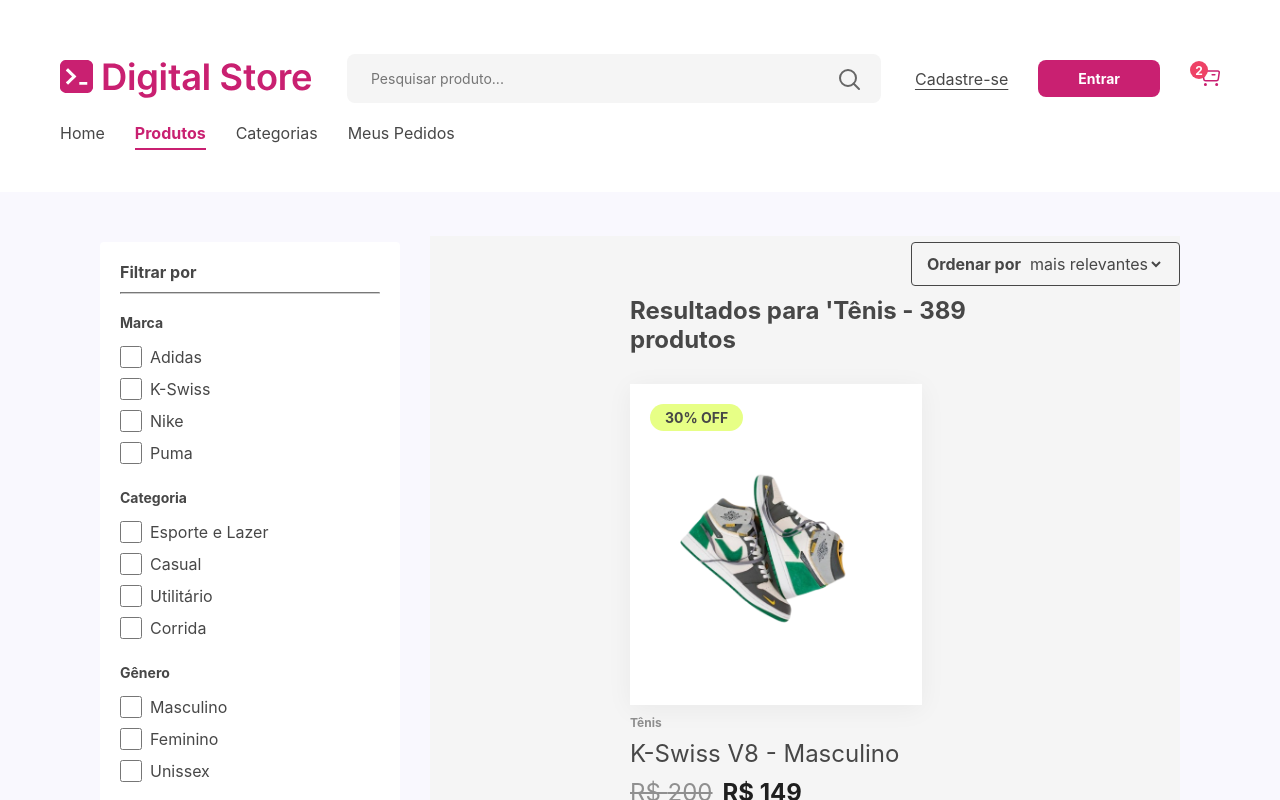
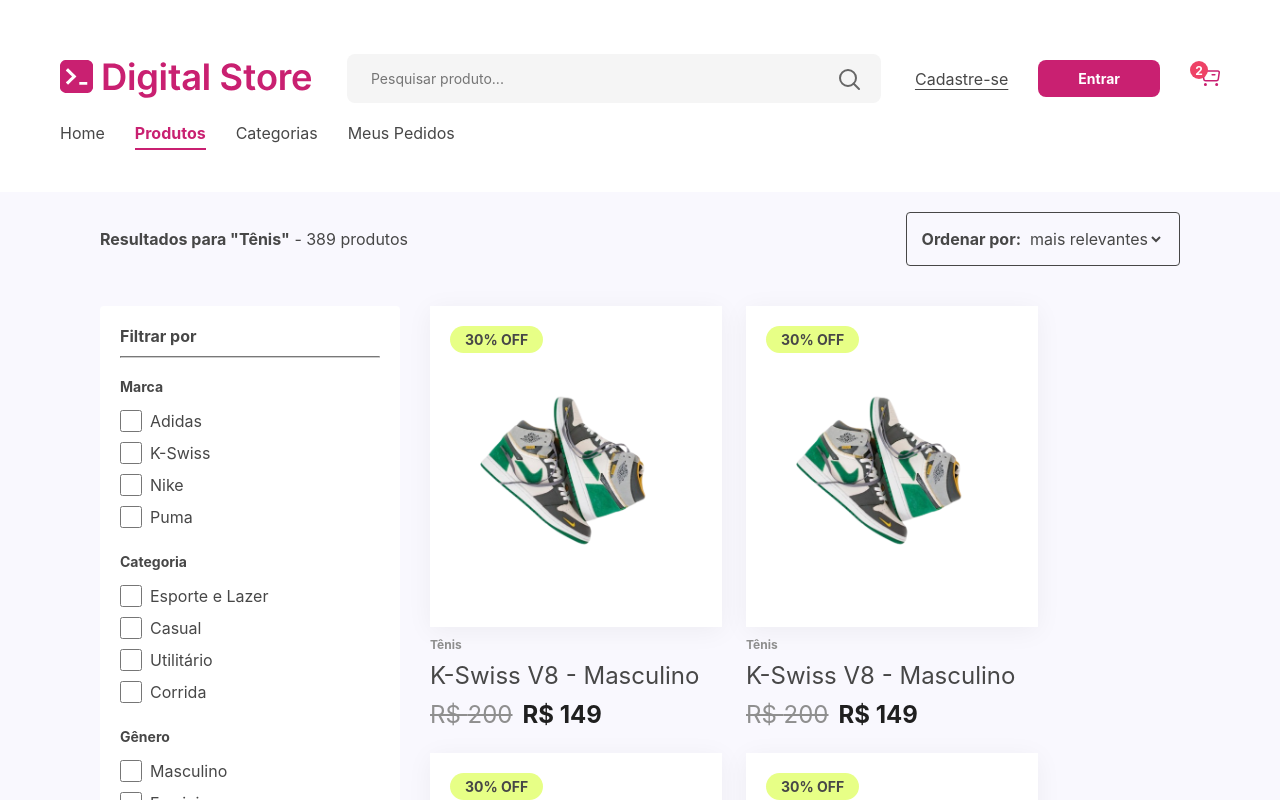
Before and after one commit to weberfern/projeto-final-gtech-frontend, a React (Vite) app: page /products in a window 1280 px wide. Shown: the top 800 px of the page. Built offline with nearby package versions, Linux system fonts and the light colour scheme.

Commit message:
style: refatora layout principal para exibir Ordenar Por ao lado da contagem de Resultados no topo

```diff
--- a/src/components/styles/ProductListingPage.css
+++ b/src/components/styles/ProductListingPage.css
@@ -3,6 +3,26 @@
     flex-direction: column;
     padding: 20px 100px;
     background-color: #F9F8FE;
+}
+
+.product-listing-header {
+    display: flex;
+    justify-content: space-between;
+    /* Joga Título pra ESQUERDA e Caixa pra DIREITA */
+    align-items: center;
+    margin-bottom: 10px;
+    /* Separa o cabeçalho das colunas abaixo */
+}
+
+.product-listing-title {
+    font-size: 16px;
+    font-weight: normal;
+    color: #474747;
+}
+
+.product-listing-title strong {
+    font-weight: bold;
+    color: #474747;
 }
 
 .product-listing-content {
@@ -47,15 +67,8 @@
     align-items: center;
     border: 1px solid #474747;
     border-radius: 4px;
-    padding: 5px 15px;
-    /* Espaçamento interno da caixinha */
+    padding: 10px 15px;
     width: max-content;
-    /* Faz a borda engolir apenas o texto, sem esticar */
-    margin-left: auto;
-    /* Empurra a caixinha toda para o lado direito */
-    margin-bottom: -50px;
-    position: relative;
-    z-index: 2;
 }
 
 .ordenar-container strong {
--- a/src/pages/ProductListingPage.jsx
+++ b/src/pages/ProductListingPage.jsx
@@ -19,75 +19,41 @@
     return (
         <Layout>
             <div className="product-listing-page">
+
+                {/* 1. NOVO CABEÇALHO HORIZONTAL (Título <-   Espaço vazio   -> Ordenar) */}
+                <div className="product-listing-header">
+                    <h2 className="product-listing-title">
+                        <strong>Resultados para "Tênis"</strong> - 389 produtos
+                    </h2>
+                    {/* 6.1 - Ordenar por (agora a caixinha vive livre no header) */}
+                    <div className="ordenar-container">
+                        <strong>Ordenar por:</strong>
+                        <select name="sort" className="sort-select">
+                            <option value="relevantes">mais relevantes</option>
+                            <option value="lowest">menor preço</option>
+                            <option value="highest">maior preço</option>
+                        </select>
+                    </div>
+                </div>
+                {/* 2. O CORPO INFERIOR (Coluna ESQ + Coluna DIR) */}
                 <div className="product-listing-content">
-
                     {/* COLUNA ESQUERDA: Filtros */}
                     <div className="product-listing-filters">
-
                         {/* 6.2 - Filtrar por */}
                         <div className="filter-sort-group">
                             <h3>Filtrar por</h3>
                             <hr style={{ borderColor: "#CCCCCC", marginBottom: "15px" }} />
                         </div>
-
-                        {/* Usando Componente FilterGroup */}
-                        <FilterGroup
-                            title="Marca"
-                            inputType="checkbox"
-                            options={[
-                                { text: "Adidas" },
-                                { text: "K-Swiss" },
-                                { text: "Nike" },
-                                { text: "Puma" },
-                            ]}
-                        />
-                        <FilterGroup
-                            title="Categoria"
-                            inputType="checkbox"
-                            options={[
-                                { text: "Esporte e Lazer" },
-                                { text: "Casual" },
-                                { text: "Utilitário" },
-                                { text: "Corrida" },
-                            ]}
-                        />
-                        <FilterGroup
-                            title="Gênero"
-                            inputType="checkbox"
-                            options={[
-                                { text: "Masculino" },
-                                { text: "Feminino" },
-                                { text: "Unissex" },
-                            ]}
-                        />
-                        <FilterGroup
-                            title="Estado"
-                            inputType="radio"
-                            options={[
-                                { text: "Novo", value: "new", defaultChecked: true },
-                                { text: "Usado", value: "used" },
-                            ]}
-                        />
+                        <FilterGroup title="Marca" inputType="checkbox" options={[{ text: "Adidas" }, { text: "K-Swiss" }, { text: "Nike" }, { text: "Puma" }]} />
+                        <FilterGroup title="Categoria" inputType="checkbox" options={[{ text: "Esporte e Lazer" }, { text: "Casual" }, { text: "Utilitário" }, { text: "Corrida" }]} />
+                        <FilterGroup title="Gênero" inputType="checkbox" options={[{ text: "Masculino" }, { text: "Feminino" }, { text: "Unissex" }]} />
+                        <FilterGroup title="Estado" inputType="radio" options={[{ text: "Novo", value: "new", defaultChecked: true }, { text: "Usado", value: "used" }]} />
                     </div>
-
                     {/* COLUNA DIREITA: Listagem de Produtos */}
-
                     <div className="product-listing-results">
-
-                        {/* 6.1 - Ordenar por */}
-                        <div className="ordenar-container">
-                            <strong>Ordenar por</strong>
-                            <select name="sort" className="sort-select">
-                                <option value="relevantes">mais relevantes</option>
-                                <option value="lowest">menor preço</option>
-                                <option value="highest">maior preço</option>
-                            </select>
-                        </div>
-
-                        {/* 6.3 - Listagem de produtos usando Section e ProductListing */}
-                        <Section title="Resultados para 'Tênis - 389 produtos" titleAlign="left">
-                            <ProductListing products={products} />
-                        </Section>
+                        {/* Como o título "Resultados para Tênis" foi pro cabeçalho lá em cima,
+                já não precisamos mais do componente Section envolvendo a vitrine! */}
+                        <ProductListing products={products} />
                     </div>
                 </div>
             </div>
```
